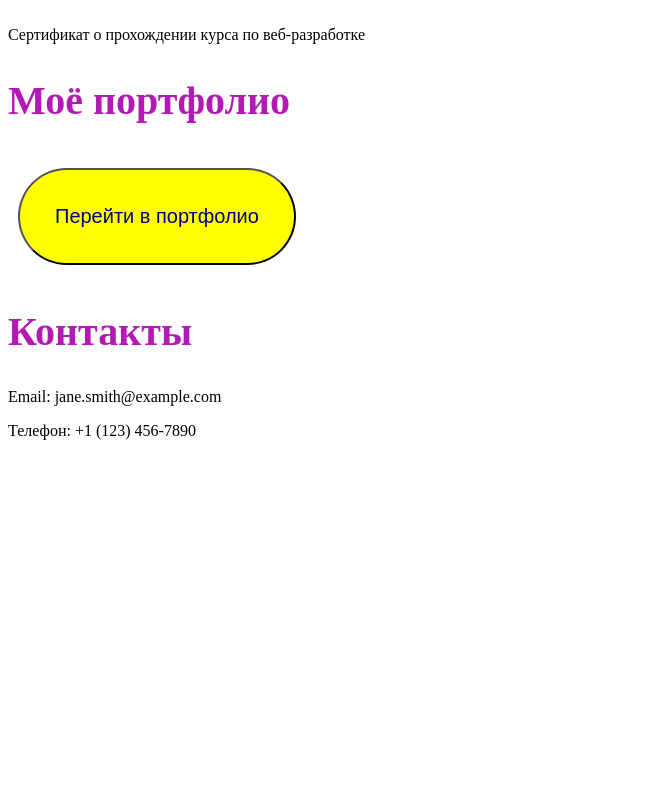
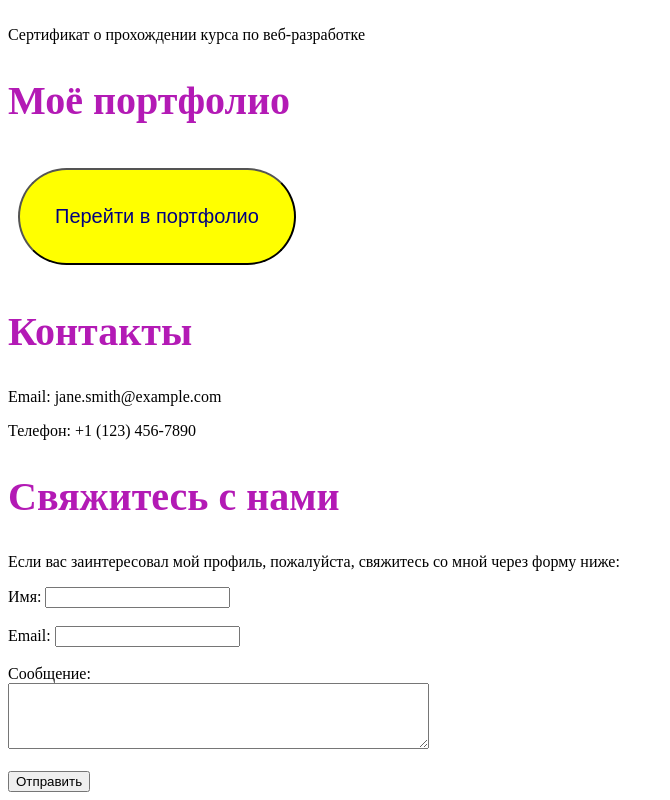
Before and after one commit to mynseiitkam/kamO, a plain HTML site: page cv.html in a window 1280 px wide. Shown: the part 993-1793 px from the top of the page, without its empty margins (0-670 px from the left). Before the commit the page ends 1449 px from the top, so only its background shows below. Drawn offline with Linux system fonts and the light colour scheme; files whose address does not match are found by name.

Commit message:
Add files via upload

```diff
--- a/cv.html
+++ b/cv.html
@@ -43,6 +43,18 @@
     <h2>Контакты</h2>
     <p>Email: jane.smith@example.com</p>
     <p>Телефон: +1 (123) 456-7890</p>
+    <h2>Свяжитесь с нами</h2>
+    <p>Если вас заинтересовал мой профиль, пожалуйста, свяжитесь со мной через форму ниже:</p>
+    <form action="submit_form.php" method="post">
+        <label for="name">Имя:</label>
+        <input type="text" id="name" name="name" required><br><br>
+        <label for="email">Email:</label>
+        <input type="email" id="email" name="email" required><br><br>
+        <label for="message">Сообщение:</label><br>
+        <textarea id="message" name="message" rows="4" cols="50" required></textarea><br><br>
+        <input type="submit" value="Отправить">
+    </form>
 </footer>
+
 </body>
 </html>
```
